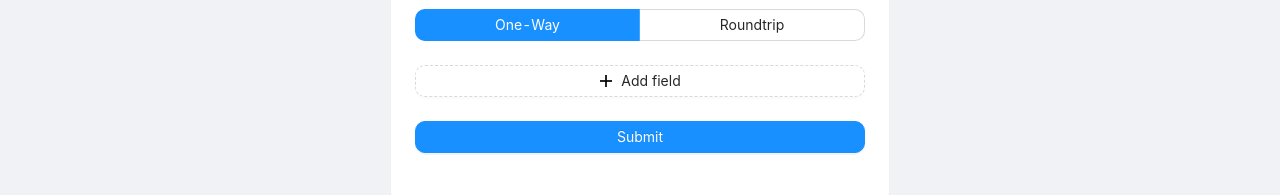
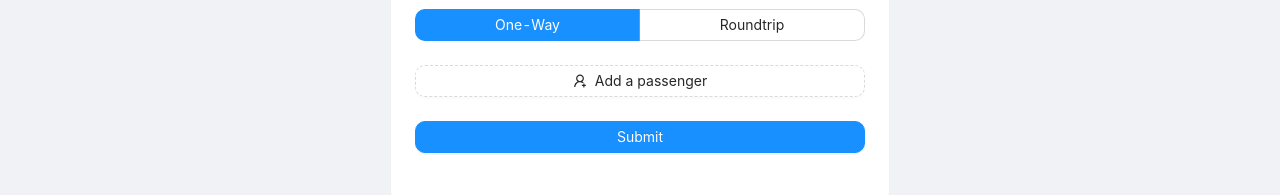
Before and after one commit to aryaindratanaya/Tanis-Frontpage, a Next.js app: page / in a window 1280 px wide. Shown: the part 360-555 px from the top of the page. Built offline with nearby package versions, Linux system fonts and the light colour scheme.

Commit message:
Update wording and icons

```diff
--- a/src/pages/index.tsx
+++ b/src/pages/index.tsx
@@ -1,6 +1,15 @@
 import type { NextPage } from 'next'
-import { Button, Card, Form, Input, InputNumber, Radio, Select } from 'antd'
-import { PlusOutlined, MinusCircleOutlined } from '@ant-design/icons'
+import {
+  Button,
+  Card,
+  Form,
+  Input,
+  InputNumber,
+  Radio,
+  Select,
+  Popconfirm,
+} from 'antd'
+import { UserAddOutlined, UserDeleteOutlined } from '@ant-design/icons'
 import { harborTypes as harbors, tripTypes } from 'constants/booking'
 import { countries } from 'constants/country'
 import { genders } from 'constants/ticket'
@@ -79,10 +88,13 @@ const Home: NextPage = () => {
                   type="inner"
                   title={`#${i + 1} Passenger`}
                   extra={
-                    <MinusCircleOutlined
-                      onClick={() => remove(field.name)}
-                      style={{ color: 'red' }}
-                    />
+                    <Popconfirm
+                      title="Are you sure to delete this passenger?"
+                      placement="bottomRight"
+                      onConfirm={() => remove(field.name)}
+                    >
+                      <UserDeleteOutlined style={{ color: 'red' }} />
+                    </Popconfirm>
                   }
                   style={{ marginBottom: 20 }}
                 >
@@ -174,9 +186,9 @@ const Home: NextPage = () => {
                   type="dashed"
                   onClick={() => add()}
                   block
-                  icon={<PlusOutlined />}
+                  icon={<UserAddOutlined />}
                 >
-                  Add field
+                  Add a passenger
                 </Button>
               </Form.Item>
             </>
```
